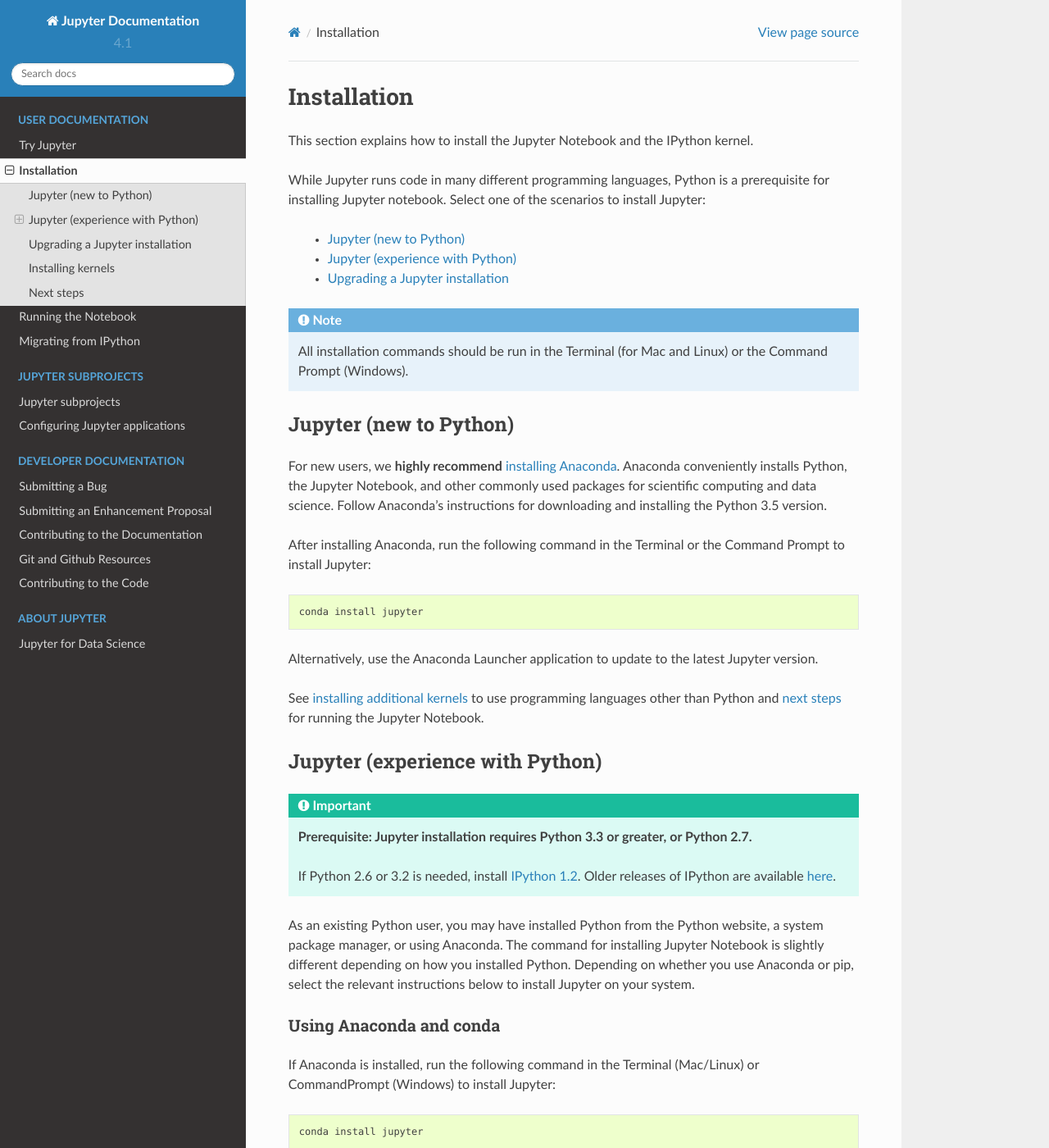
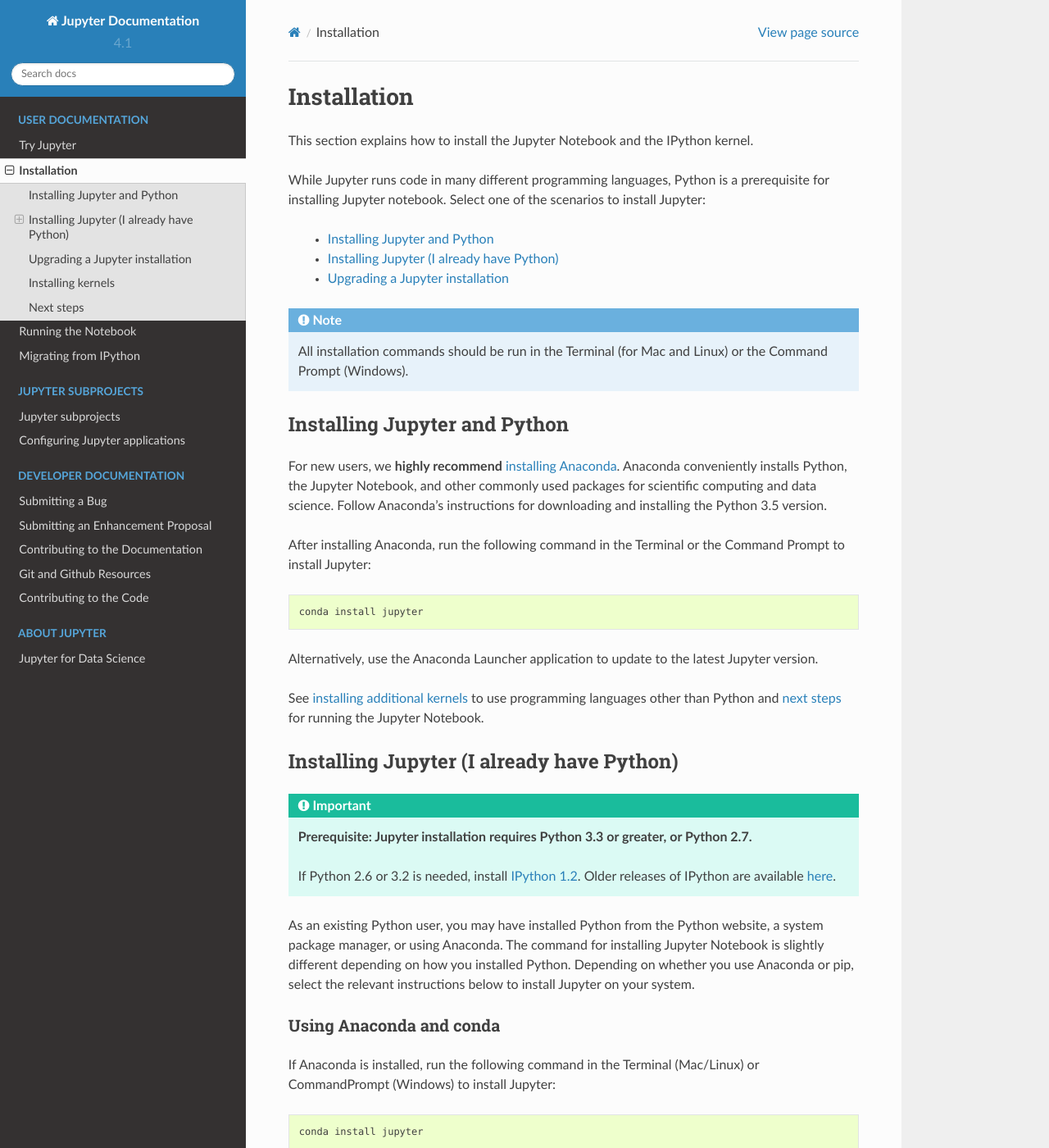
Before and after one commit to jupyter/jupyter, a Sphinx documentation site: the page built from docs/source/install.rst, in a window 1280 px wide and 1400 px high. Shown: the whole window at 82% size. Built offline with Sphinx 7.4.7 and the Read the Docs theme 2.0.0, drawn with Linux system fonts in a browser that asks for light colours; pages that are not in the unit, such as notebooks, are missing from menus.

Commit message:
Improve section names @takluyver

```diff
--- a/docs/source/install.rst
+++ b/docs/source/install.rst
@@ -11,8 +11,8 @@
 prerequisite for installing Jupyter notebook. Select one of the scenarios to
 install Jupyter:
 
-    - :ref:`Jupyter (new to Python) <new-to-python-and-jupyter>`
-    - :ref:`Jupyter (experience with Python) <existing-python-new-jupyter>`
+    - :ref:`Installing Jupyter and Python <new-to-python-and-jupyter>`
+    - :ref:`Installing Jupyter (I already have Python) <existing-python-new-jupyter>`
     - :ref:`Upgrading a Jupyter installation <upgrading>`
 
 .. note::
@@ -22,8 +22,8 @@
 
 .. _new-to-python-and-jupyter:
 
-Jupyter (new to Python)
------------------------
+Installing Jupyter and Python
+-----------------------------
 
 For new users, we **highly recommend** `installing Anaconda
 <https://www.continuum.io/downloads>`_. Anaconda conveniently
@@ -45,8 +45,8 @@
 
 .. _existing-python-new-jupyter:
 
-Jupyter (experience with Python)
---------------------------------
+Installing Jupyter (I already have Python)
+------------------------------------------
 
 .. important::
 
```
